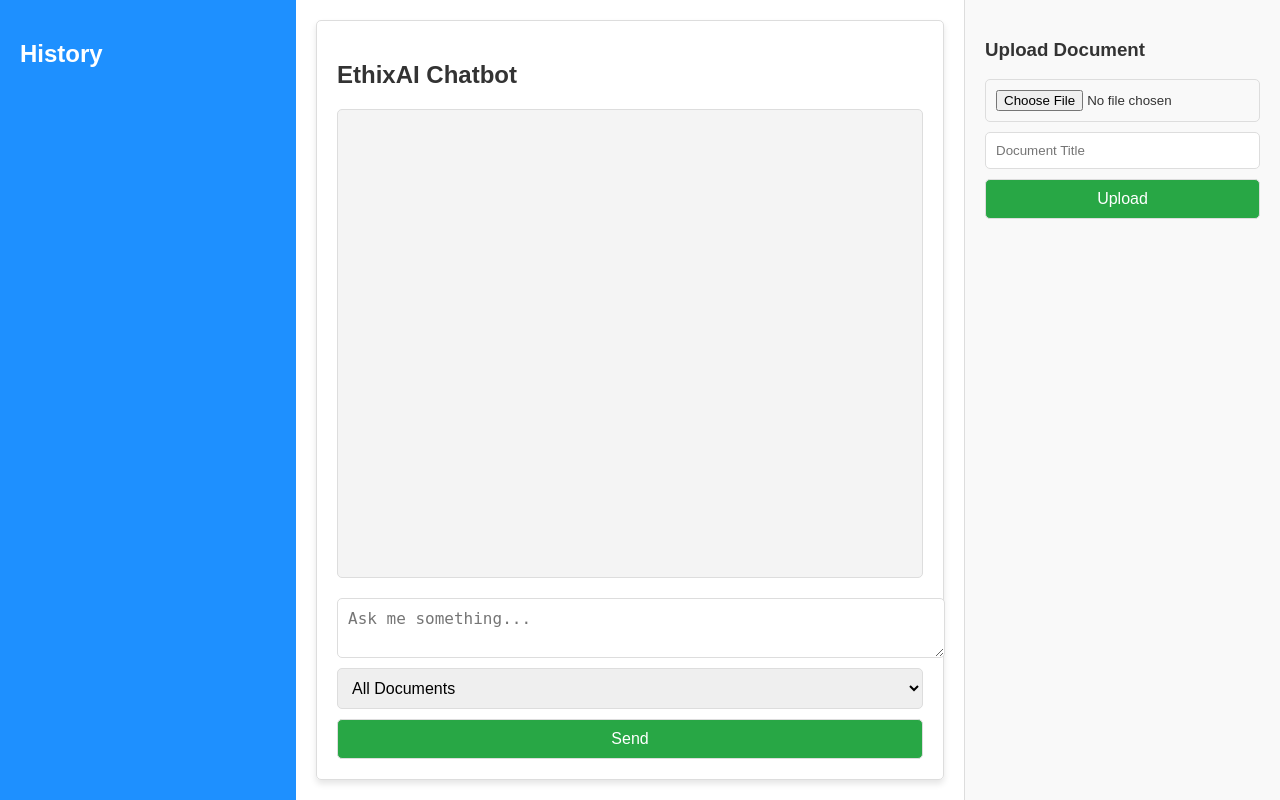
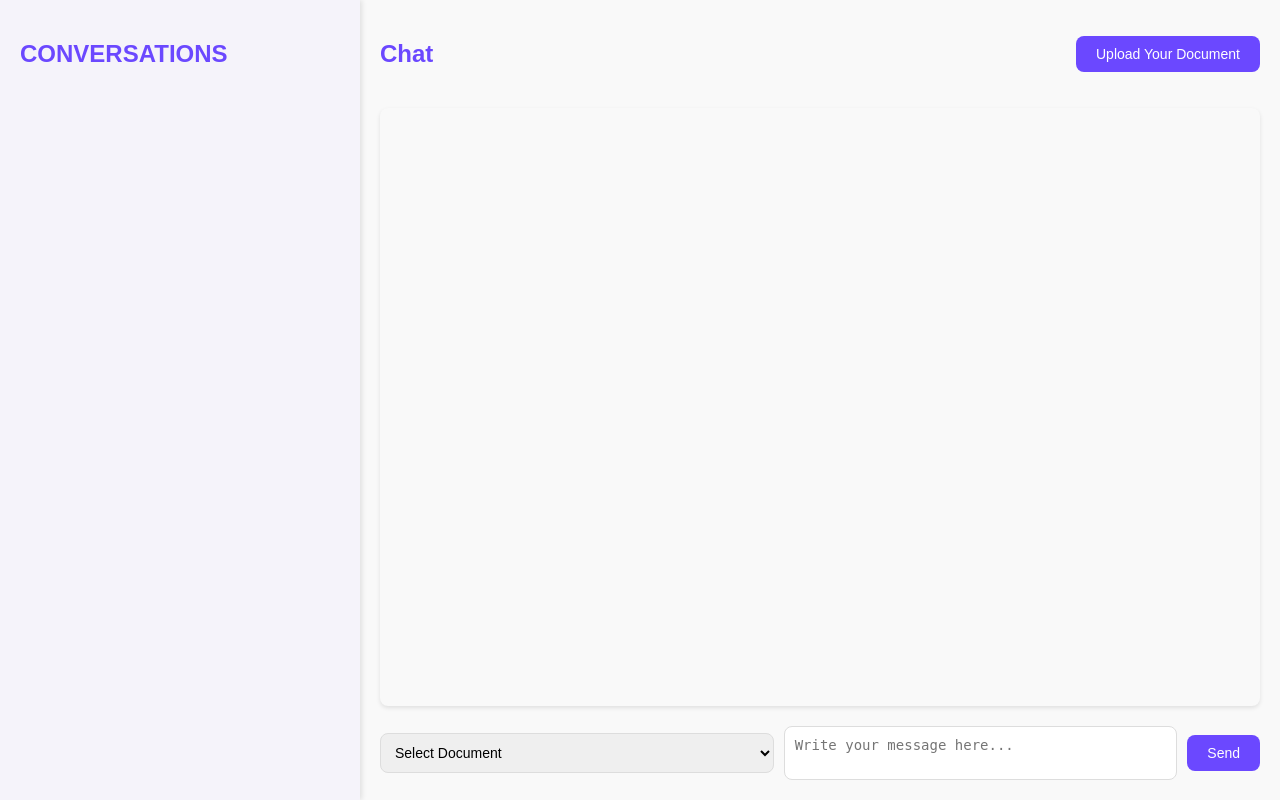
Before and after one commit to EthixDev/rag_chatbot, a Django app: page /chat/ in a window 1280 px wide. Run offline with Django 5.2, Linux system fonts and the light colour scheme; data that the repository does not hold is empty; parts of the project's set-up code (start-up, migrations or seed data) failed here and were passed over; some libraries are stand-ins or nearby versions.

Commit message:
make the upload functional and add uploading annimation

```diff
--- a/app/templates/app/UI.html
+++ b/app/templates/app/UI.html
@@ -3,7 +3,7 @@
 <head>
     <meta charset="UTF-8">
     <meta name="viewport" content="width=device-width, initial-scale=1.0">
-    <title>EthixAI Chatbot</title>
+    <title>Ethix Chatbot</title>
     <link rel="stylesheet" href="https://cdnjs.cloudflare.com/ajax/libs/font-awesome/6.0.0/css/all.min.css">
     <style>
         /* General Reset */
@@ -15,61 +15,57 @@
             color: #333;
         }
 
-        /* Main Container */
+        /* Layout */
         .main-container {
             display: flex;
             height: 100vh;
+            overflow: hidden;
         }
 
         /* Sidebar */
         .sidebar {
-            flex: 0 0 20%;
-            background-color: #1e90ff;
-            color: white;
+            flex: 0 0 25%;
+            background-color: #f5f3fa;
             padding: 20px;
-            overflow-y: auto;
+            display: flex;
+            flex-direction: column;
             box-shadow: 2px 0 5px rgba(0, 0, 0, 0.1);
         }
 
         .sidebar h2 {
+            color: #6b48ff;
             margin-bottom: 20px;
         }
-        .topic-list {
-            list-style: none;
-            padding: 0;
+
+        .conversation-list {
+            display: flex;
+            flex-direction: column;
+            gap: 10px;
+            overflow-y: auto;
         }
 
-        .topic-list li {
-            margin-bottom: 10px;
+        .conversation-item {
             display: flex;
+            align-items: center;
             justify-content: space-between;
-            align-items: center;
+            background-color: #ffffff;
+            padding: 10px;
+            border-radius: 8px;
+            cursor: pointer;
+            box-shadow: 0 2px 4px rgba(0, 0, 0, 0.1);
+            color: #333;
         }
 
-        .topic-list li a {
-            color: white;
-            text-decoration: none;
-            padding: 10px;
-            border-radius: 5px;
-            background-color: #0078d7;
-            flex-grow: 1;
+        .conversation-item:hover {
+            background-color: #e6e1f8;
         }
 
-        .topic-list li a:hover {
-            background-color: #005bb5;
-        }
-
-        .topic-list li button {
-            background-color: #dc3545;
-            color: white;
+        .conversation-item button {
+            background: none;
             border: none;
-            border-radius: 5px;
-            padding: 5px 10px;
+            color: #f76c6c;
+            font-size: 16px;
             cursor: pointer;
-        }
-
-        .topic-list li button:hover {
-            background-color: #c82333;
         }
 
         /* Chat Section */
@@ -78,223 +74,249 @@
             display: flex;
             flex-direction: column;
             padding: 20px;
-            background-color: #fff;
-            overflow-y: auto;
+            position: relative;
         }
 
-        .chat-window {
-            flex: 1;
+        .chat-header {
             display: flex;
-            flex-direction: column;
             justify-content: space-between;
-            border: 1px solid #ddd;
-            border-radius: 5px;
-            padding: 20px;
-            box-shadow: 0 4px 6px rgba(0, 0, 0, 0.1);
+            align-items: center;
+            margin-bottom: 20px;
+        }
+
+        .chat-header h2 {
+            color: #6b48ff;
+        }
+
+        .upload-button {
+            background-color: #6b48ff;
+            color: #ffffff;
+            padding: 10px 20px;
+            border: none;
+            border-radius: 8px;
+            cursor: pointer;
+            font-size: 14px;
+        }
+
+        .upload-button:hover {
+            background-color: #5538cc;
         }
 
         .conversation-history {
             flex: 1;
             overflow-y: auto;
-            margin-bottom: 20px;
-            border: 1px solid #ddd;
             padding: 10px;
-            border-radius: 5px;
-            background-color: #f4f4f4;
+            background-color: #f9f9f9;
+            border-radius: 8px;
+            box-shadow: 0 2px 4px rgba(0, 0, 0, 0.1);
         }
 
-        .chat-message {
-            margin-bottom: 10px;
-            padding: 10px;
-            border-radius: 5px;
+        .message {
+            margin-bottom: 15px;
+            padding: 10px 15px;
+            border-radius: 10px;
+            font-size: 14px;
+            line-height: 1.6;
         }
 
-        .chat-message.user {
-            background-color: #d1e7dd;
-            align-self: flex-end;
+        .message.user {
+            background-color: #6b48ff;
+            color: #fff;
+            text-align: right;
+            margin-left: auto;
+            max-width: 60%;
         }
 
-        .chat-message.ai {
-            background-color: #f8d7da;
-            align-self: flex-start;
+        .message.ai {
+            background-color: #f1f0ff;
+            color: #333;
+            text-align: left;
+            margin-right: auto;
+            max-width: 60%;
         }
 
-        .chat-form {
+        .chat-input {
             display: flex;
-            flex-direction: column;
+            align-items: center;
             gap: 10px;
+            margin-top: 20px;
         }
 
-        textarea, select, button {
-            width: 100%;
+        textarea, select {
+            flex: 1;
             padding: 10px;
             border: 1px solid #ddd;
-            border-radius: 5px;
-            font-size: 16px;
+            border-radius: 8px;
+            font-size: 14px;
+            resize: none;
         }
 
-        button {
-            background-color: #28a745;
+        button.send-button {
+            background-color: #6b48ff;
             color: white;
             border: none;
+            padding: 10px 20px;
+            border-radius: 8px;
             cursor: pointer;
+            font-size: 14px;
         }
 
-        button:hover {
-            background-color: #218838;
+        button.send-button:hover {
+            background-color: #5538cc;
         }
 
-        /* Upload Section */
-        .upload-section {
-            flex: 0 0 20%;
-            padding: 20px;
-            background-color: #f9f9f9;
-            border-left: 1px solid #ddd;
+        /* Loading Animation */
+        .loading-overlay {
+            position: fixed;
+            top: 0;
+            left: 0;
+            width: 100%;
+            height: 100%;
+            background-color: rgba(0, 0, 0, 0.5);
+            display: none;
+            align-items: center;
+            justify-content: center;
+            z-index: 1000;
         }
 
-        .upload-form {
-            display: flex;
-            flex-direction: column;
-            gap: 10px;
+        .loading-spinner {
+            width: 50px;
+            height: 50px;
+            border: 5px solid #f3f3f3;
+            border-top: 5px solid #6b48ff;
+            border-radius: 50%;
+            animation: spin 1s linear infinite;
         }
 
-        input, button {
-            padding: 10px;
-            border: 1px solid #ddd;
-            border-radius: 5px;
+        @keyframes spin {
+            0% {
+                transform: rotate(0deg);
+            }
+            100% {
+                transform: rotate(360deg);
+            }
         }
     </style>
 </head>
 <body>
     <div class="main-container">
-        <!-- History Sidebar -->
+        <!-- Sidebar -->
         <aside class="sidebar">
-            <h2>History</h2>
-            <ul id="topic-list" class="topic-list"></ul>
+            <h2>CONVERSATIONS</h2>
+            <div class="conversation-list" id="conversation-list">
+                <!-- Conversations will be dynamically loaded here -->
+            </div>
         </aside>
 
         <!-- Chat Section -->
         <section class="chat-section">
-            <div class="chat-window">
-                <h2>EthixAI Chatbot</h2>
-                <div id="conversation-history" class="conversation-history"></div>
-                <form id="chat-form" class="chat-form">
-                    <textarea id="user-input" placeholder="Ask me something..."></textarea>
-                    <select id="document-select"></select>
-                    <button type="submit">Send</button>
+            <div class="chat-header">
+                <h2>Chat</h2>
+                <button class="upload-button" id="upload-button">Upload Your Document</button>
+            </div>
+            <div class="conversation-history" id="conversation-history">
+                <!-- Chat messages will be dynamically loaded here -->
+            </div>
+            <form class="chat-input" id="chat-form">
+                <select id="document-select">
+                    <option value="">Select Document</option>
+                </select>
+                <textarea id="user-input" rows="2" placeholder="Write your message here..."></textarea>
+                <button type="submit" class="send-button">Send</button>
             </form>
+        </section>
     </div>
-        </section>
 
-        <!-- Document Upload Section -->
-        <aside class="upload-section">
-            <h3>Upload Document</h3>
-            <form id="upload-form" class="upload-form">
-                <input type="file" id="file" name="file" accept=".pdf" required>
-                <input type="text" id="title" name="title" placeholder="Document Title" required>
-                <button type="submit">Upload</button>
-            </form>
-        </aside>
+    <div class="loading-overlay" id="loading-overlay">
+        <div class="loading-spinner"></div>
     </div>
 
     <script src="https://cdnjs.cloudflare.com/ajax/libs/axios/1.4.0/axios.min.js"></script>
     <script>
         document.addEventListener("DOMContentLoaded", function () {
-            const topicList = document.getElementById("topic-list");
+            const conversationList = document.getElementById("conversation-list");
+            const conversationHistory = document.getElementById("conversation-history");
             const chatForm = document.getElementById("chat-form");
-            const conversationHistory = document.getElementById("conversation-history");
+            const userInput = document.getElementById("user-input");
             const documentSelect = document.getElementById("document-select");
-            const uploadForm = document.getElementById("upload-form");
+            const uploadButton = document.getElementById("upload-button");
+            const loadingOverlay = document.getElementById("loading-overlay");
 
             let currentTopicId = null;
 
-            async function fetchTopics() {
+            async function fetchConversations() {
                 const response = await axios.get("/api/topics/");
-                topicList.innerHTML = "";
+                conversationList.innerHTML = "";
                 response.data.forEach(topic => {
-                    const li = document.createElement("li");
-                    li.innerHTML = `
-                        <a href="#" onclick="fetchConversations(${topic.id})">${topic.title}</a>
-                        <button onclick="deleteTopic(${topic.id})">Delete</button>
+                    const div = document.createElement("div");
+                    div.className = "conversation-item";
+                    div.innerHTML = `
+                        <a href="/chat/${topic.id}" onclick="loadConversation(${topic.id}); return false;">${topic.title}</a>
+                        <button onclick="deleteConversation(${topic.id})">&times;</button>
                     `;
-                    topicList.appendChild(li);
+                    conversationList.appendChild(div);
                 });
             }
 
-            window.fetchConversations = async function (topicId) {
+            async function loadConversation(topicId) {
                 const response = await axios.get(`/api/conversations/${topicId}/`);
                 conversationHistory.innerHTML = "";
                 response.data.forEach(conv => {
-                    const userMessage = `<div class="chat-message user">${conv.question}</div>`;
-                    const aiResponse = `<div class="chat-message ai">${conv.answer}</div>`;
-                    conversationHistory.innerHTML += userMessage + aiResponse;
+                    conversationHistory.innerHTML += `
+                        <div class="message user">${conv.question}</div>
+                        <div class="message ai">${conv.answer}</div>
+                    `;
                 });
                 currentTopicId = topicId;
-            };
-
-            chatForm.addEventListener("submit", async function (event) {
-                event.preventDefault();
-                const userInput = document.getElementById("user-input").value;
-                const selectedDocument = documentSelect.value;
-
-                if (!userInput) {
-                    alert("Please enter a message.");
-                    return;
             }
 
-                const endpoint = currentTopicId ? `/api/generate-response/${currentTopicId}/` : `/api/generate-response/`;
-                const requestBody = { input_text: userInput };
-                if (!currentTopicId) {
-                    requestBody.document = selectedDocument;
-                }
+            chatForm.addEventListener("submit", async (e) => {
+                e.preventDefault();
+                const text = userInput.value.trim();
+                if (!text) return;
 
-                const response = await axios.post(endpoint, requestBody);
-                const result = response.data;
+                const response = await axios.post(`/api/generate-response/${currentTopicId || ''}`, {
+                    input_text: text,
+                    document: documentSelect.value || null,
+                });
 
                 conversationHistory.innerHTML += `
-                    <div class="chat-message user">${userInput}</div>
-                    <div class="chat-message ai">${result.answer}</div>
+                    <div class="message user">${text}</div>
+                    <div class="message ai">${response.data.answer}</div>
                 `;
 
-                if (result.topic_id && !currentTopicId) {
-                    currentTopicId = result.topic_id;
-                }
-
-                chatForm.reset();
+                userInput.value = "";
             });
 
-            async function fetchDocuments() {
-                const response = await axios.get("/api/upload-document/");
-                documentSelect.innerHTML = `<option value="">All Documents</option>`;
-                response.data.forEach(doc => {
-                    documentSelect.innerHTML += `<option value="${doc.file}">${doc.title}</option>`;
-                });
-            }
+            uploadButton.addEventListener("click", async () => {
+                const fileInput = document.createElement("input");
+                fileInput.type = "file";
+                fileInput.accept = ".pdf";
 
-            uploadForm.addEventListener("submit", async function (event) {
-                event.preventDefault();
-                const formData = new FormData(uploadForm);
+                fileInput.onchange = async () => {
+                    const file = fileInput.files[0];
+                    if (!file) return;
+
+                    const formData = new FormData();
+                    formData.append("file", file);
+                    formData.append("title", file.name);
+
+                    loadingOverlay.style.display = "flex";
+                    try {
                         const response = await axios.post("/api/upload-document/", formData);
-                if (response.status === 201) {
                         alert("File uploaded successfully!");
                         fetchDocuments();
-                } else {
+                    } catch (error) {
                         alert("Error uploading file.");
-                }
-                uploadForm.reset();
-            });
-
-            window.deleteTopic = async function (topicId) {
-                await axios.delete(`/api/topics/${topicId}/`);
-                fetchTopics();
-                if (topicId === currentTopicId) {
-                    currentTopicId = null;
-                    conversationHistory.innerHTML = "";
+                    } finally {
+                        loadingOverlay.style.display = "none";
                     }
                 };
 
-            fetchTopics();
-            fetchDocuments();
+                fileInput.click();
+            });
+
+            fetchConversations();
         });
     </script>
 </body>
```
Lines whose indentation alone changed are shown as unchanged.
